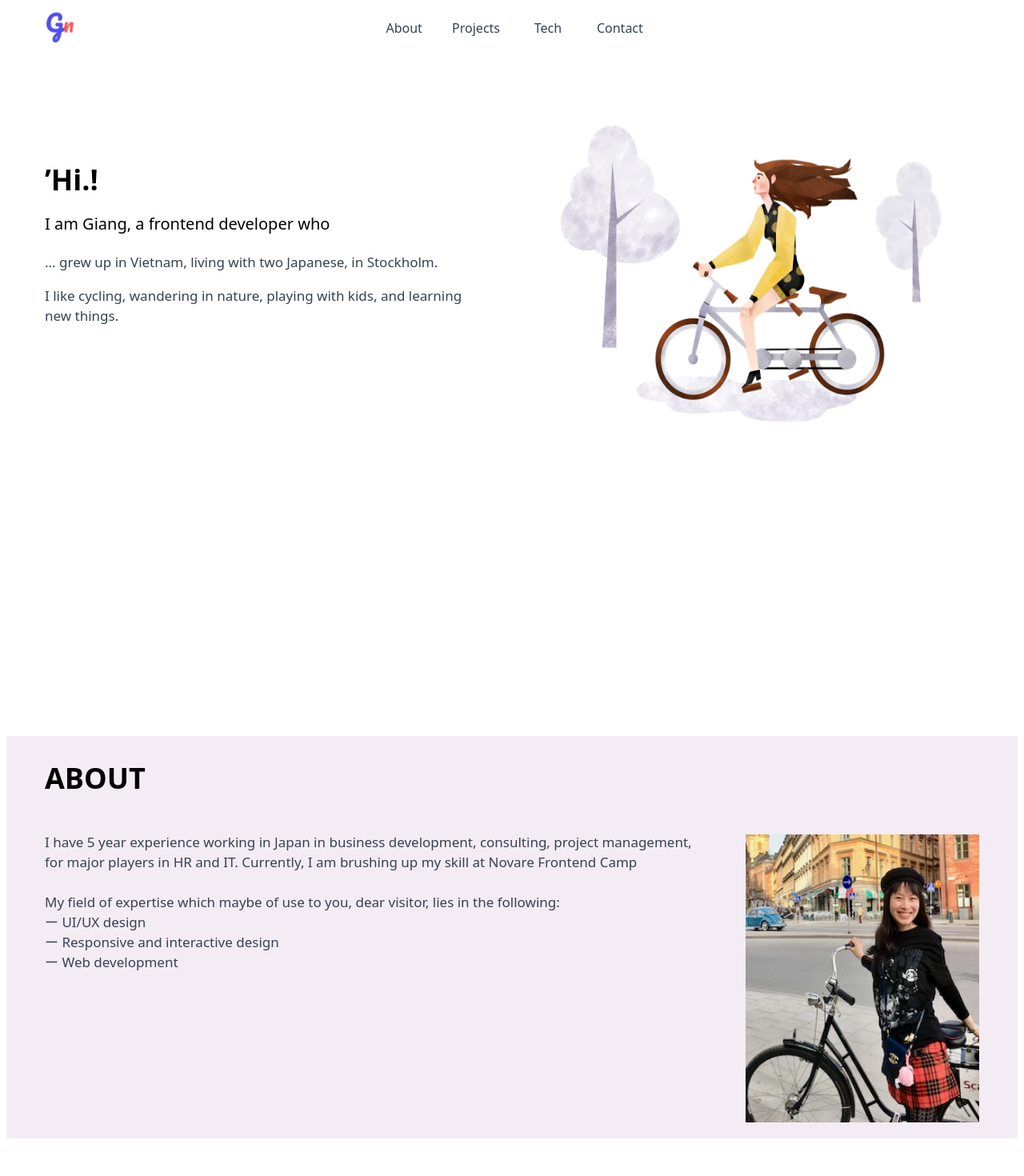
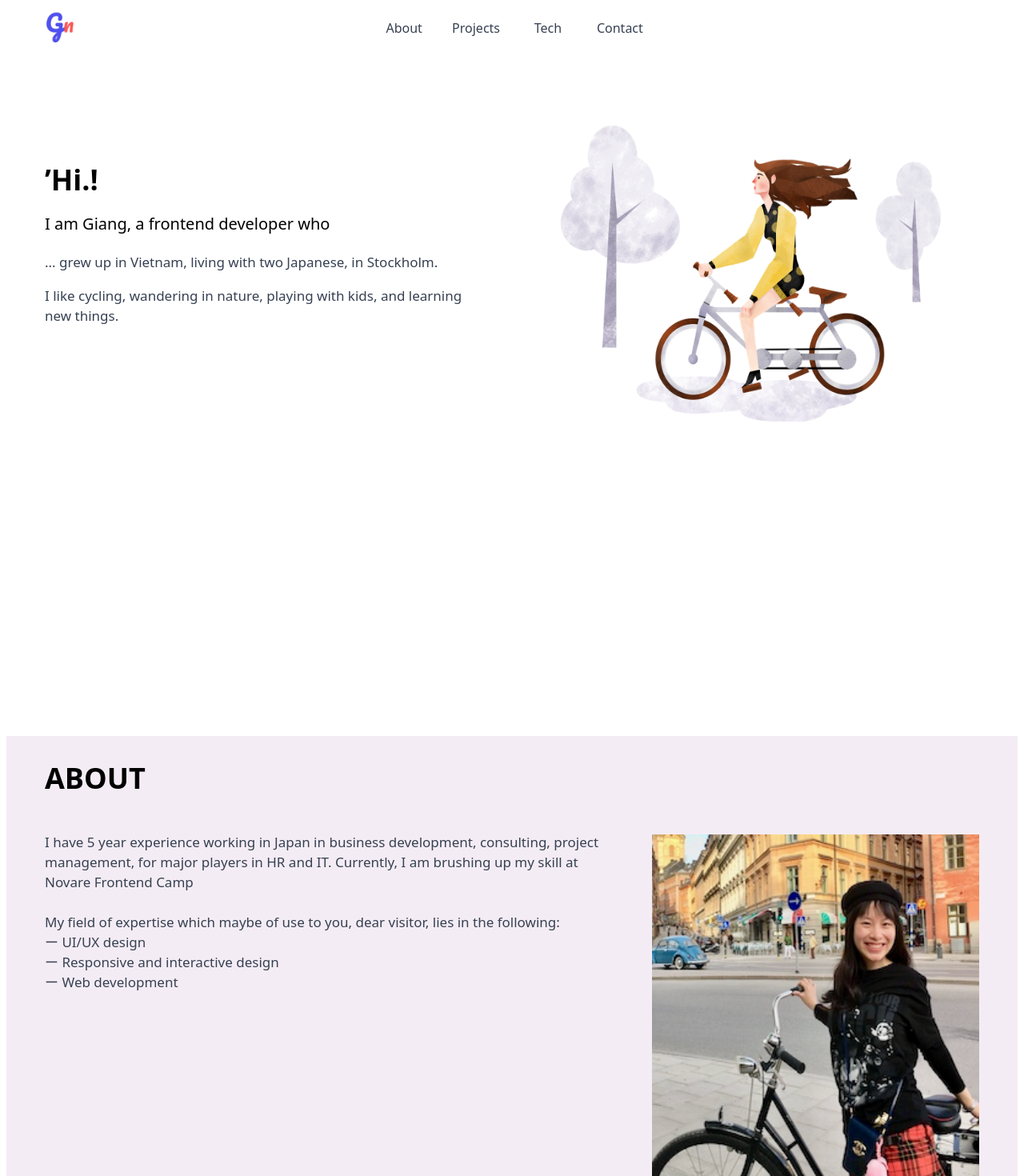
Before and after one commit to nh-g/portfolio-in-react, a React (Create React App) app: page / in a window 1280 px wide. Shown: the top 1470 px of the page at 80% size. Built offline with nearby package versions, Linux system fonts and the light colour scheme.

Commit message:
fix grid ratio

```diff
--- a/src/styles/components/_about.scss
+++ b/src/styles/components/_about.scss
@@ -21,7 +21,7 @@
 }
 @media screen and (min-width: 541px) {
     #about .grid{
-        grid-template-columns:  70% 25%;
+        grid-template-columns:  60% 35%;
         column-gap: 5%;
         & img{
           padding-top: 20px;
```
